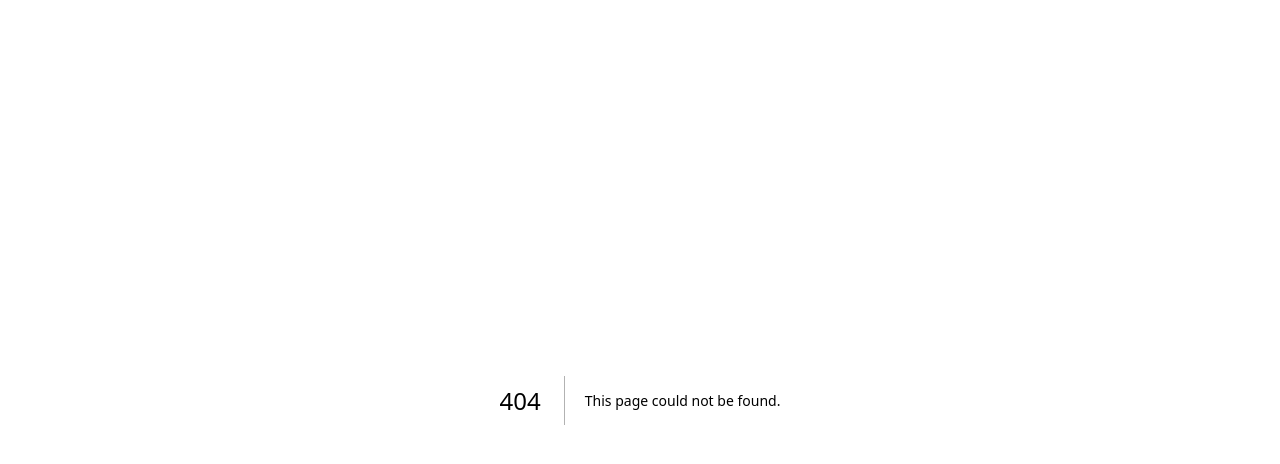
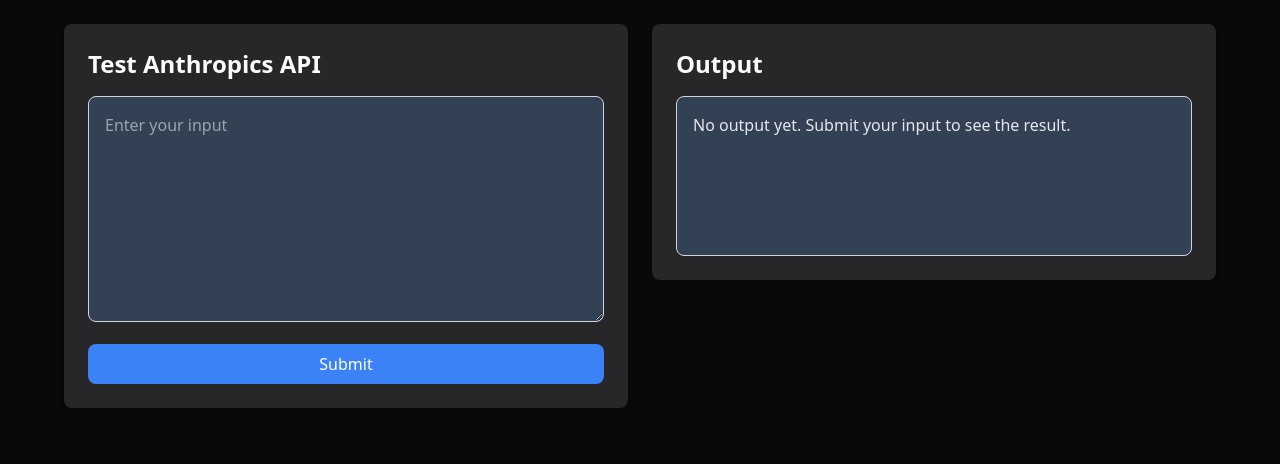
Before and after one commit to mkuzmick/the-workbook, a Next.js app: page /anthropic/simple-chat in a window 1280 px wide. Before the commit this address had no page. Shown: the top 464 px of the page. Built offline with nearby package versions, Linux system fonts and the light colour scheme.

Commit message:
Updates:

```diff
--- a/package.json
+++ b/package.json
@@ -9,6 +9,7 @@
     "lint": "next lint"
   },
   "dependencies": {
+    "@anthropic-ai/sdk": "^0.33.1",
     "@dnd-kit/core": "^6.3.1",
     "@dnd-kit/modifiers": "^9.0.0",
     "@dnd-kit/sortable": "^10.0.0",
--- /dev/null
+++ b/src/app/anthropic/simple-chat/page.tsx
@@ -0,0 +1,85 @@
+'use client';
+
+import { useState } from 'react';
+
+export default function Page() {
+    const [input, setInput] = useState<string>('');
+    const [output, setOutput] = useState<string>('');
+    const [loading, setLoading] = useState<boolean>(false);
+
+    const callAnthropicAPI = async () => {
+        setLoading(true);
+        setOutput('');
+        console.log('Calling Anthropics API with input:', input);
+
+        try {
+            const response = await fetch('/api/anthropic', {
+                method: 'POST',
+                headers: {
+                    'Content-Type': 'application/json',
+                },
+                body: JSON.stringify({ input }),
+            });
+
+            console.log('Response received:', response);
+
+            const data = await response.json();
+
+            console.log('Response JSON data:', data);
+
+            if (response.ok) {
+                setOutput(data.completion);
+                console.log('Output set to:', data.completion);
+            } else {
+                setOutput(`Error: ${data.message}`);
+                console.error('API returned an error:', data.message);
+            }
+        } catch (error) {
+            console.error('Error calling API route:', error);
+            setOutput('An error occurred while calling the API.');
+        } finally {
+            setLoading(false);
+            console.log('Loading state set to false.');
+        }
+    };
+
+    return (
+        <main className="min-h-screen p-6">
+            <div className="max-w-6xl mx-auto flex flex-col md:flex-row items-start gap-6">
+                {/* Input Section */}
+                <div className="w-full md:w-1/2 bg-zinc-800 p-6 shadow-md rounded-lg">
+                    <h1 className="text-2xl font-bold mb-4">Test Anthropics API</h1>
+                    <textarea
+                        className="w-full text-gray-300 bg-slate-700 p-4 border border-gray-300 rounded-lg focus:outline-none focus:ring-2 focus:ring-blue-500"
+                        rows={8}
+                        placeholder="Enter your input"
+                        value={input}
+                        onChange={(e) => setInput(e.target.value)}
+                        disabled={loading}
+                    />
+                    <button
+                        onClick={callAnthropicAPI}
+                        className="mt-4 w-full bg-blue-500 text-white py-2 px-4 rounded-lg hover:bg-blue-600 focus:outline-none focus:ring-2 focus:ring-blue-500 focus:ring-offset-2"
+                        disabled={loading}
+                    >
+                        {loading ? 'Loading...' : 'Submit'}
+                    </button>
+                </div>
+
+                {/* Output Section */}
+                <div className="w-full md:w-1/2 bg-zinc-800 p-6 shadow-md rounded-lg">
+                    <h2 className="text-2xl font-bold mb-4">Output</h2>
+                    <div className="bg-slate-700 p-4 border border-gray-300 rounded-lg min-h-[160px]">
+                        {loading ? (
+                            <p className="text-gray-200">Loading...</p>
+                        ) : output ? (
+                            <p>{output}</p>
+                        ) : (
+                            <p className="text-gray-200">No output yet. Submit your input to see the result.</p>
+                        )}
+                    </div>
+                </div>
+            </div>
+        </main>
+    );
+}
--- /dev/null
+++ b/src/app/api/anthropic/route.ts
@@ -0,0 +1,61 @@
+import { NextResponse } from "next/server";
+import Anthropic from "@anthropic-ai/sdk";
+
+export async function POST(req: Request) {
+  try {
+    // Log the incoming request
+    console.log("Incoming request:", req);
+
+    // Parse the request body
+    const { input } = await req.json();
+
+    console.log("Parsed input from request body:", input);
+
+    if (!input || typeof input !== "string") {
+      console.error("Invalid request, no input provided.");
+      return NextResponse.json(
+        { message: "Invalid request, no input provided." },
+        { status: 400 }
+      );
+    }
+
+    // Initialize the Anthropics SDK
+    const anthropic = new Anthropic({
+      apiKey: process.env.ANTHROPIC_API_KEY || "" // Ensure this is set in your .env.local
+    });
+
+    console.log("Calling Anthropics API with input:", input);
+
+    // Send the input to the Anthropics API
+    const response = await anthropic.messages.create({
+      model: "claude-3-5-sonnet-20241022",
+      max_tokens: 1024,
+      messages: [{ role: "user", content: input }]
+    });
+
+    console.log("Response from Anthropics API:", response);
+
+    // Extract and return the text content from the response
+    const textContent = response.content?.[0]?.text;
+    if (!textContent) {
+      console.error("No valid text content found in response.");
+      return NextResponse.json(
+        { message: "No valid response from Anthropics API." },
+        { status: 500 }
+      );
+    }
+
+    return NextResponse.json({
+      message: "Success",
+      completion: textContent
+    });
+  } catch (error) {
+    console.error("Error calling Anthropics API:", error);
+    return NextResponse.json(
+      { message: "Error calling Anthropics API", error: (error as Error).message },
+      { status: 500 }
+    );
+  }
+}
+
+export const runtime = "nodejs";
```
Also changed, not shown: 6 other files (tests, documents, lock files or other folders).
